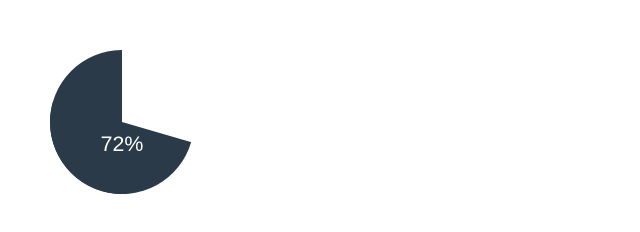
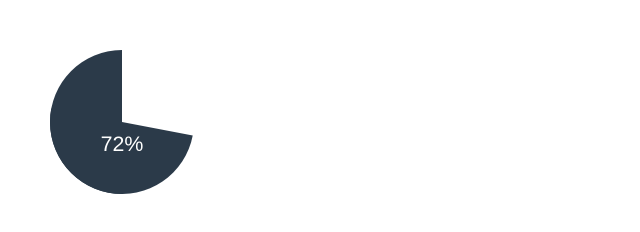
Before and after one commit to jquery-collection/jQuery-chart-plugins, a plain HTML site: page piechart/basic.html in a window 1280 px wide. Shown: the full height of the page, 0-640 px from the left. Drawn offline with nearby package versions, Linux system fonts and the light colour scheme.

Commit message:
Corrections.

```diff
--- a/piechart/basic.html
+++ b/piechart/basic.html
@@ -23,7 +23,7 @@ $(document).ready(function(){
 	$('#my-chart').kineticPieChart({
 		color: '#2B3A49',
 		radius: 72,
-		percentage: 70.5,
+		percentage: 72,
 		label1: '72%',
 	});
 
```
